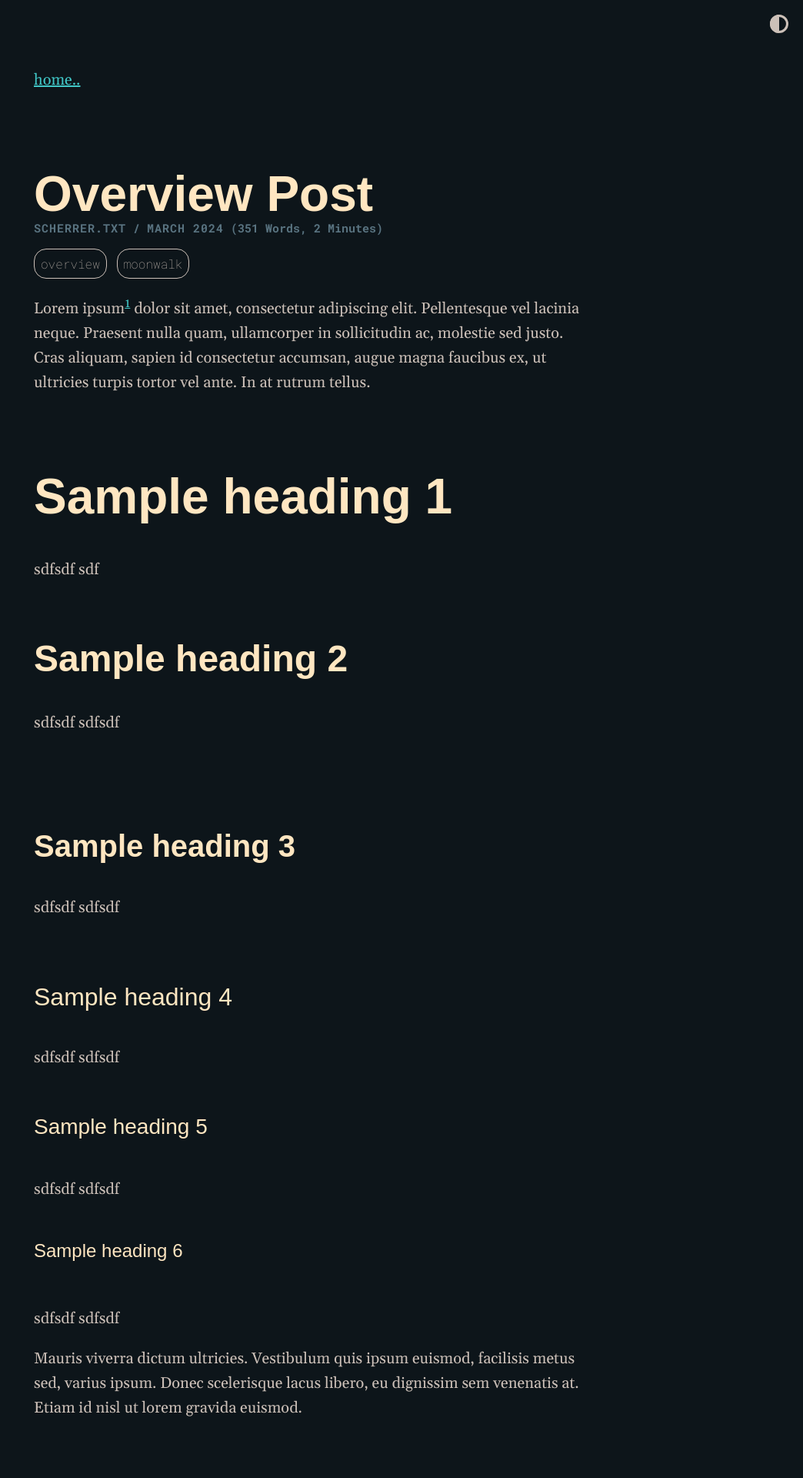
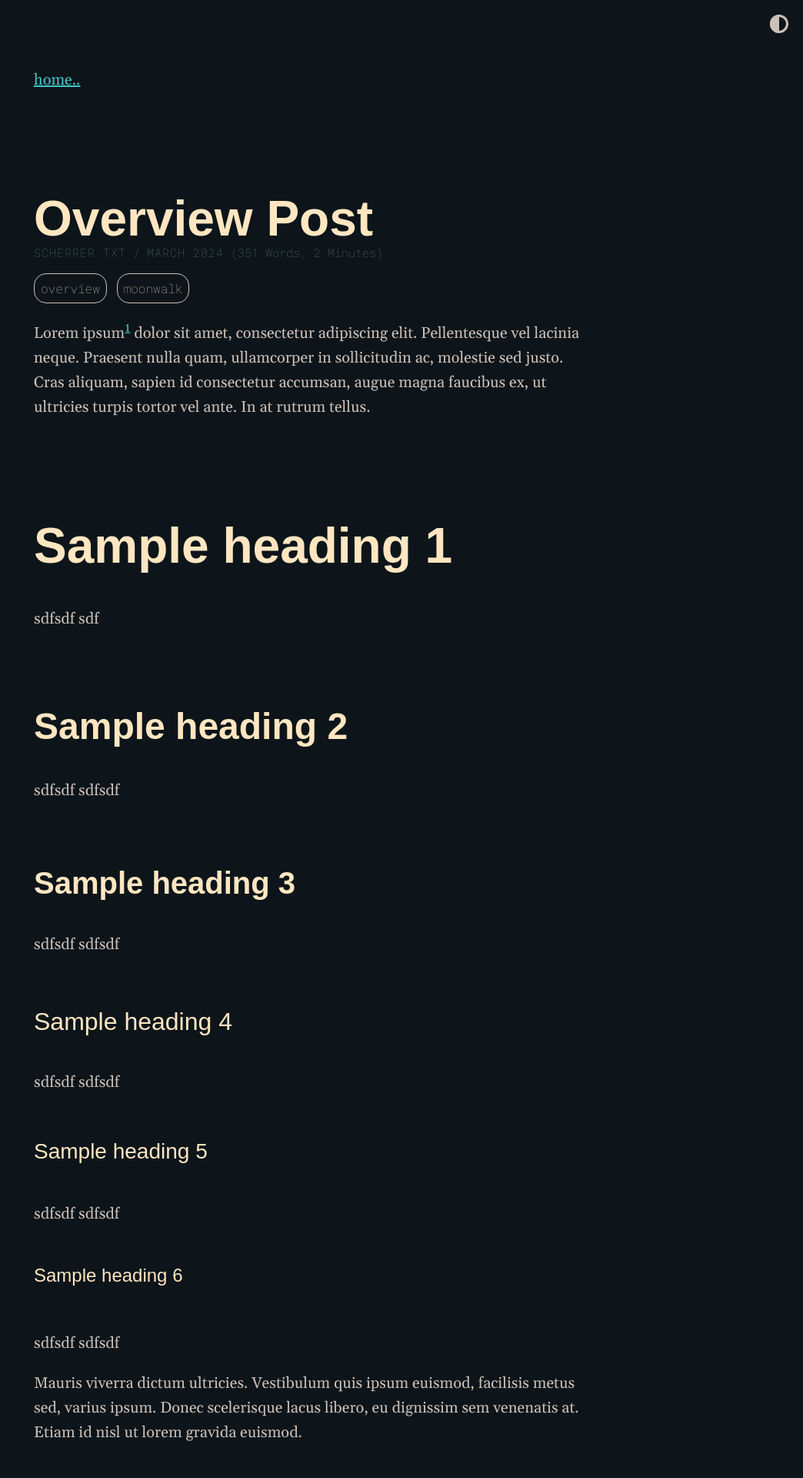
Before and after one commit to scherrer-txt/bts, a Jekyll site: the page built from _posts/2024-03-21-overview-post.md, in a window 1280 px wide. Shown: the top 1920 px of the page at 77% size, without its empty margins (236-1280 px from the left). Built offline with Jekyll 4.4.1, drawn with Linux system fonts in a browser that asks for light colours; some web fonts are replaced.

Commit message:
Update moonwalk.scss

```diff
--- a/_sass/moonwalk.scss
+++ b/_sass/moonwalk.scss
@@ -18,7 +18,7 @@ pre, code {
   font-weight: 100;
   font-style: normal;
   margin-top: 1em;
-  margin-down: 0.5em;
+  margin-down: 1em;
 }
 
   h1 {
@@ -26,7 +26,7 @@ pre, code {
   font-size: 4.0rem;
   font-weight: 700;
   line-height: 4.5rem;
-  margin-top: 1.5em;
+  margin-top: 2em;
   //margin-down: 1em;
 }
 
@@ -35,7 +35,7 @@ pre, code {
   font-size: 3.0rem;
   font-weight: 700;
   line-height: 3.5rem;
-  margin-top: 1.5em;
+  margin-top: 2em;
   //margin-down: 1em;
 }
 
@@ -44,7 +44,7 @@ pre, code {
   font-size: 2.5rem;
   font-weight: 600;
   line-height: 3rem;
-  margin-top: 3em;
+  margin-top: 2em;
   //margin-down: 1em;
 }
 
@@ -53,7 +53,7 @@ pre, code {
   font-size: 2.0rem;
   font-weight: 500;
   line-height: 2.5rem;
-  margin-top: 2.5em;
+  margin-top: 2em;
   //margin-down: 1em;
 }
 
@@ -237,7 +237,7 @@ mark {
   text-decoration: none;
 }
 .text-bold {
-  font-weight: bold;
+  font-weight: 100;
 }
 .text-upcase {
   text-transform: uppercase;
```
